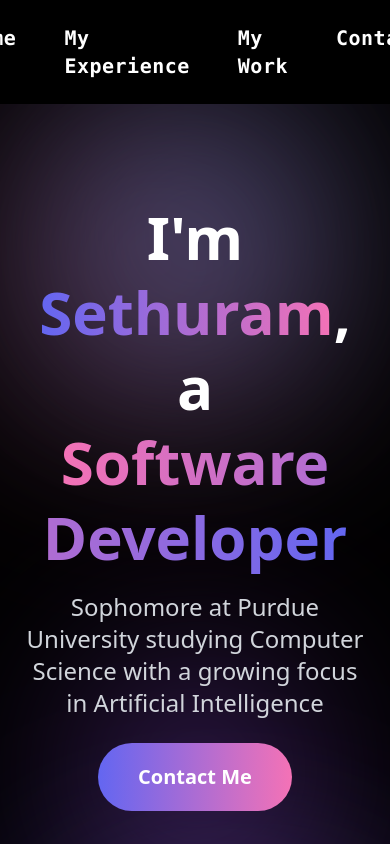
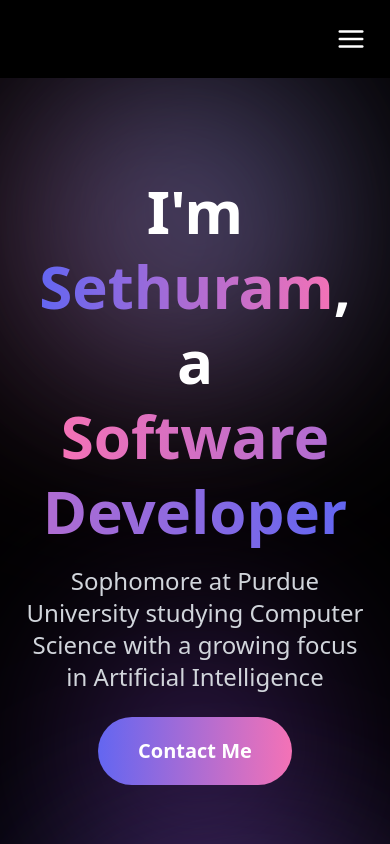
Before and after one commit to sethjkamal/portfolio, a React (Vite) app: page / in a window 390 px wide. Shown: the top 844 px of the page. Built offline with nearby package versions, Linux system fonts and the light colour scheme.

Commit message:
updated navbar to improve mobile layout

```diff
--- a/package.json
+++ b/package.json
@@ -11,6 +11,7 @@
     "framer-motion": "^12.18.1",
     "react": "^18.2.0",
     "react-dom": "^18.2.0",
+    "react-icons": "^5.5.0",
     "react-router-dom": "^7.6.2"
   },
   "devDependencies": {
--- a/src/components/Navbar.jsx
+++ b/src/components/Navbar.jsx
@@ -1,6 +1,9 @@
-import React from 'react';
+import React, { useState } from 'react';
+import { FiMenu, FiX } from 'react-icons/fi';
 
 export default function Navbar() {
+  const [isOpen, setIsOpen] = useState(false);
+
   const navItems = [
     { label: 'Home', href: '#about' },
     { label: 'My Experience', href: '#experience' },
@@ -10,7 +13,9 @@ export default function Navbar() {
 
   return (
     <nav className="bg-black shadow-lg z-50">
-      <ul className="flex justify-center gap-12 py-6 text-xl sm:text-2xl md:text-3xl font-semibold text-white tracking-wide font-mono">
+      <div className="max-w-7xl mx-auto px-6 py-6">
+        {/* Desktop Navbar */}
+        <ul className="hidden md:flex justify-center gap-12 text-xl sm:text-2xl md:text-3xl font-semibold text-white tracking-wide font-mono">
           {navItems.map(({ label, href }) => (
             <li key={label}>
               <a
@@ -22,6 +27,34 @@ export default function Navbar() {
             </li>
           ))}
         </ul>
+
+        {/* Mobile Hamburger */}
+        <div className="flex justify-end md:hidden">
+          <button
+            onClick={() => setIsOpen(!isOpen)}
+            className="text-white text-3xl focus:outline-none"
+          >
+            {isOpen ? <FiX /> : <FiMenu />}
+          </button>
+        </div>
+      </div>
+
+      {/* Mobile Menu */}
+      {isOpen && (
+        <ul className="md:hidden flex flex-col items-center gap-6 py-6 text-lg font-mono bg-black text-white border-t border-gray-700 transition-all duration-300">
+          {navItems.map(({ label, href }) => (
+            <li key={label}>
+              <a
+                href={href}
+                onClick={() => setIsOpen(false)}
+                className="transition duration-300 hover:text-pink-400 hover:underline"
+              >
+                {label}
+              </a>
+            </li>
+          ))}
+        </ul>
+      )}
     </nav>
   );
 }
```
Also changed, not shown: 1 other file (tests, documents, lock files or other folders). Lines whose indentation alone changed are shown as unchanged.
